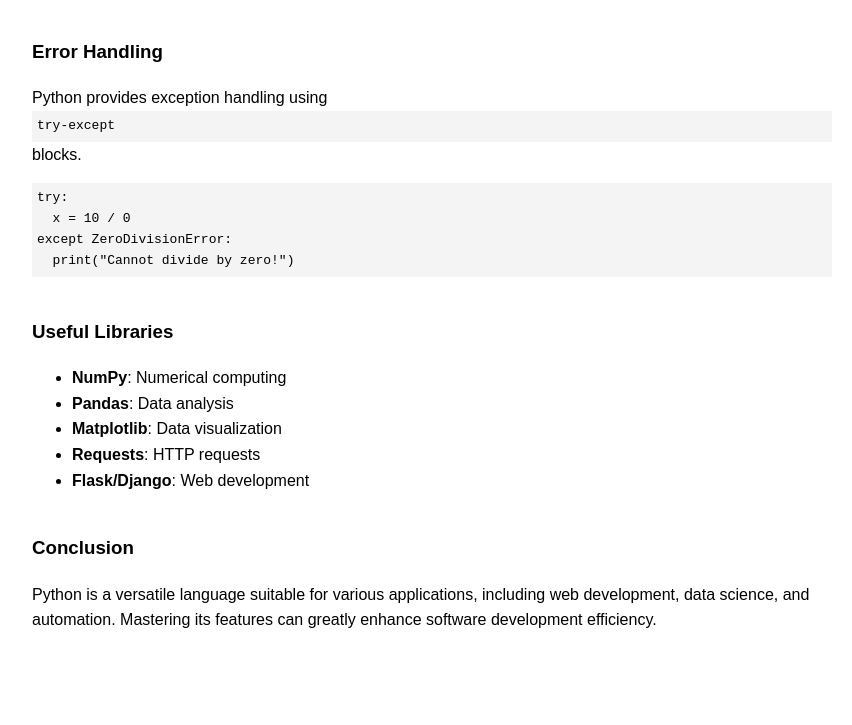
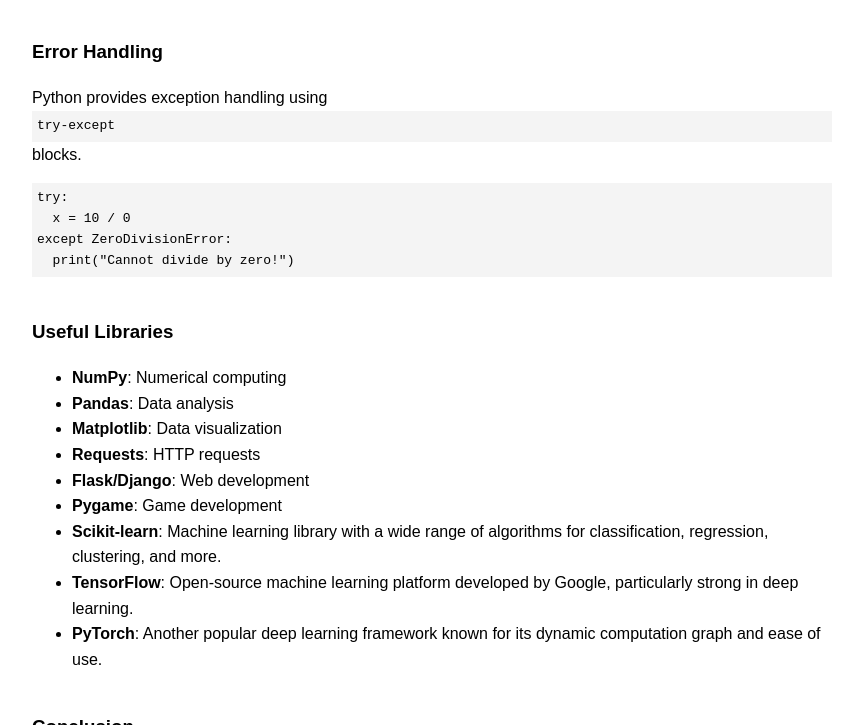
Before and after one commit to ddtn1119/Python-Documentation, a plain HTML site: page index.html in a window 1280 px wide. Shown: the part 2075-2800 px from the top of the page, without its empty margins (266-1118 px from the left). Before the commit the page ends 2776 px from the top, so only its background shows below. Drawn offline with Linux system fonts and the light colour scheme.

Commit message:
Update index.html

```diff
--- a/index.html
+++ b/index.html
@@ -6,6 +6,7 @@
   <link rel="stylesheet" href="styles.css">
   <body>
     <nav id="navbar">
+      <img src="https://upload.wikimedia.org/wikipedia/commons/thumb/c/c3/Python-logo-notext.svg/640px-Python-logo-notext.svg.png" alt="Python logo" width="100" height="100">
         <header><h1>Python Documentation</h1></header>
         <a class="nav-link" href="#Introduction">Introduction</a>
         <a class="nav-link" href="#Installation">Installation</a>
@@ -117,6 +118,11 @@
           <li><b>Matplotlib</b>: Data visualization</li>
           <li><b>Requests</b>: HTTP requests</li>
           <li><b>Flask/Django</b>: Web development</li>
+          <li><b>Pygame</b>: Game development</li>
+          <li><b>Scikit-learn</b>: Machine learning library with a wide range of algorithms for classification,
+          regression, clustering, and more.</li>
+          <li><b>TensorFlow</b>: Open-source machine learning platform developed by Google, particularly strong in deep learning.</li>
+          <li><b>PyTorch</b>: Another popular deep learning framework known for its dynamic computation graph and ease of use.</li>
         </ul></p>
       </section>
       <section class="main-section" id="Conclusion">
```
